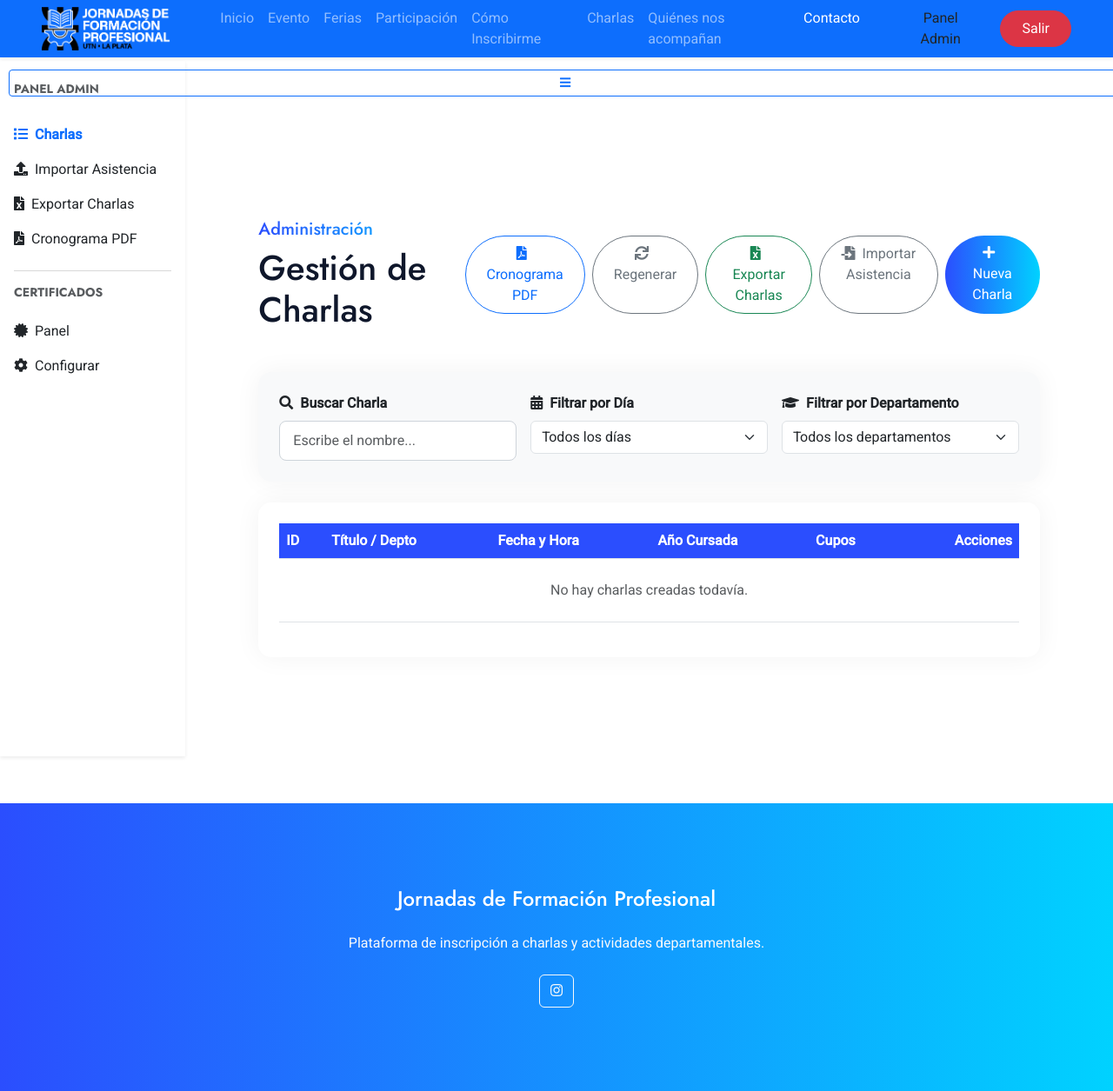
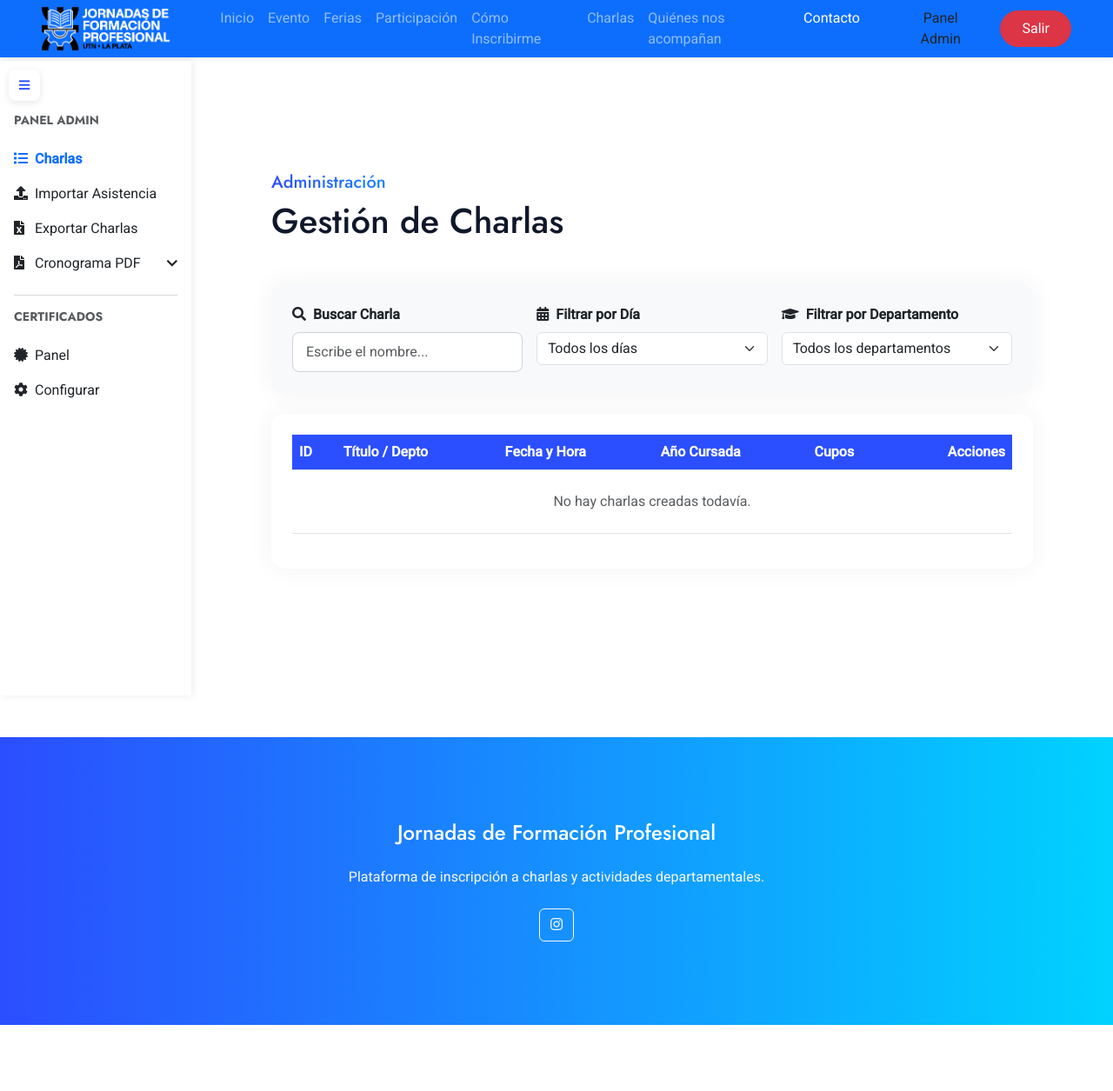
Before and after one commit to UTN-FRLP-Sau/jornadas-django, a Django app: page /admin/dashboard/ in a window 1280 px wide. Shown: the whole page at 87% size. After the commit the page ends 1179 px from the top, so only its background shows below. Run offline with Django 5.2, Linux system fonts and the light colour scheme; the visitor is signed in with stand-in values (Sample User, id 1); data that the repository does not hold is empty; some libraries are stand-ins or nearby versions.

Commit message:
feat(admin): sidebar colapsable con toggle fijo y submenu para cronograma PDF

```diff
--- a/charlas/templates/charlas/admin_dashboard.html
+++ b/charlas/templates/charlas/admin_dashboard.html
@@ -1,29 +1,12 @@
 {% extends 'charlas/base_admin.html' %}
 {% with force_white_nav=True %}
 {% block admin_content %}
-<div class="container-fluid py-5" style="padding-top: 100px !important;">
+<div class="container-fluid py-5" >
     <div class="container py-5 px-lg-5">
         <div class="d-flex justify-content-between align-items-center mb-5">
             <div>
                 <h5 class="text-primary-gradient fw-medium">Administración</h5>
                 <h1 class="mb-0">Gestión de Charlas</h1>
-            </div>
-            <div class="d-flex gap-2">
-                <a href="{% url 'export_cronograma_pdf' %}" class="btn btn-outline-primary py-2 px-4 rounded-pill">
-                    <i class="fa fa-file-pdf me-2"></i>Cronograma PDF
-                </a>
-                <a href="{% url 'export_cronograma_pdf' %}?regenerar=1" class="btn btn-outline-secondary py-2 px-4 rounded-pill">
-                    <i class="fa fa-sync me-2"></i>Regenerar
-                </a>
-                <a href="{% url 'export_talks' %}" class="btn btn-outline-success py-2 px-4 rounded-pill">
-                    <i class="fa fa-file-excel me-2"></i>Exportar Charlas
-                </a>
-                <a href="{% url 'import_attendance' %}" class="btn btn-outline-secondary py-2 px-4 rounded-pill">
-                    <i class="fa fa-file-import me-2"></i>Importar Asistencia
-                </a>
-                <a href="{% url 'admin_new_talk' %}" class="btn btn-primary-gradient py-2 px-4 rounded-pill">
-                    <i class="fa fa-plus me-2"></i>Nueva Charla
-                </a>
             </div>
         </div>
 
--- a/charlas/templates/charlas/admin_scan.html
+++ b/charlas/templates/charlas/admin_scan.html
@@ -1,7 +1,7 @@
 {% extends 'charlas/base_admin.html' %}
 {% with force_white_nav=True %}
 {% block admin_content  %}
-<div class="container-xxl py-5" style="padding-top: 100px !important;">
+<div class="container-xxl py-5">
     <div class="container px-lg-5">
         <div class="row justify-content-center">
             <div class="col-lg-8">
--- a/charlas/templates/charlas/admin_talk_details.html
+++ b/charlas/templates/charlas/admin_talk_details.html
@@ -1,7 +1,7 @@
 {% extends 'charlas/base_admin.html' %}
 {% with force_white_nav=True %}
 {% block admin_content %}
-<div class="container-fluid py-5" style="padding-top: 100px !important;">
+<div class="container-fluid py-5">
     <div class="container py-5 px-lg-5">
         <div class="mb-4 d-flex justify-content-between align-items-start">
             <div>
--- a/charlas/templates/charlas/base.html
+++ b/charlas/templates/charlas/base.html
@@ -167,5 +167,6 @@
     </script>
 
     {% block scripts %}{% endblock %}
+    {% block sidebar_scripts %}{% endblock %}
 </body>
 </html>
--- a/charlas/templates/charlas/base_admin.html
+++ b/charlas/templates/charlas/base_admin.html
@@ -2,75 +2,87 @@
 {% with force_white_nav=True %}
 
 {% block content %}
-<div class="container-fluid" style="padding-top: 80px;">
-    <div class="row">
 
-        <!-- Toggle button -->
-        <button id="sidebar-toggle" class="btn btn-sm btn-outline-primary"
-            style="position: fixed; top: 80px; left: 10px; z-index: 200;">
+<!-- Toggle fijo, siempre visible -->
+<button id="sidebar-toggle" class="btn btn-sm border-0"
+    style="position: fixed; top: 80px; left: 10px; z-index: 999; color: #2b4efe; background: white; box-shadow: 0 2px 8px rgba(0,0,0,0.1); border-radius: 8px; width: 36px; height: 36px;">
     <i class="fa fa-bars"></i>
 </button>
 
+<div style="padding-top: 70px; display: flex; min-height: 100vh;">
+
     <!-- Sidebar -->
-        <div id="sidebar" class="col-lg-2 col-md-3 d-none d-md-block bg-white shadow-sm min-vh-100 py-4 px-0"
-            style="position: fixed; top: 70px; left: 0; z-index: 100; transition: 0.3s;">
-            <div class="px-3 mb-4">
-                <h6 class="text-muted text-uppercase small fw-bold">Panel Admin</h6>
+    <div id="sidebar" style="width: 220px; min-width: 220px; background: white; box-shadow: 2px 0 10px rgba(0,0,0,0.07); padding: 60px 0 24px 0; transition: width 0.3s, min-width 0.3s; overflow: hidden;">
+
+        <div class="px-3 mb-3">
+            <h6 class="text-muted text-uppercase small fw-bold mb-0 sidebar-label">Panel Admin</h6>
         </div>
+
         <nav class="nav flex-column">
             <a href="{% url 'admin_dashboard' %}" class="nav-link px-3 py-2 {% if request.resolver_match.url_name == 'admin_dashboard' %}text-primary fw-bold{% else %}text-dark{% endif %}">
-                    <i class="fa fa-list me-2"></i>Charlas
+                <i class="fa fa-list" style="min-width:16px;"></i><span class="sidebar-label ms-2">Charlas</span>
             </a>
             <a href="{% url 'import_attendance' %}" class="nav-link px-3 py-2 {% if request.resolver_match.url_name == 'import_attendance' %}text-primary fw-bold{% else %}text-dark{% endif %}">
-                    <i class="fa fa-upload me-2"></i>Importar Asistencia
+                <i class="fa fa-upload" style="min-width:16px;"></i><span class="sidebar-label ms-2">Importar Asistencia</span>
             </a>
             <a href="{% url 'export_talks' %}" class="nav-link px-3 py-2 text-dark">
-                    <i class="fa fa-file-excel me-2"></i>Exportar Charlas
+                <i class="fa fa-file-excel" style="min-width:16px;"></i><span class="sidebar-label ms-2">Exportar Charlas</span>
             </a>
-                <a href="{% url 'export_cronograma_pdf' %}" class="nav-link px-3 py-2 text-dark">
-                    <i class="fa fa-file-pdf me-2"></i>Cronograma PDF
+            <div class="nav-item">
+                <a class="nav-link px-3 py-2 text-dark d-flex justify-content-between align-items-center"
+                   data-bs-toggle="collapse" href="#cronograma-menu" role="button">
+                    <span><i class="fa fa-file-pdf" style="min-width:16px;"></i><span class="sidebar-label ms-2">Cronograma PDF</span></span>
+                    <i class="fa fa-chevron-down sidebar-label small"></i>
                 </a>
+                <div class="collapse" id="cronograma-menu">
+                    <nav class="nav flex-column ps-4">
+                        <a href="{% url 'export_cronograma_pdf' %}" class="nav-link py-1 text-dark small">
+                            <i class="fa fa-download me-2"></i><span class="sidebar-label">Descargar</span>
+                        </a>
+                        <a href="{% url 'export_cronograma_pdf' %}?regenerar=1" class="nav-link py-1 text-dark small">
+                            <i class="fa fa-sync me-2"></i><span class="sidebar-label">Regenerar</span>
+                        </a>
+                    </nav>
+                </div>
+            </div>
             <hr class="mx-3">
             <div class="px-3 mb-2">
-                    <h6 class="text-muted text-uppercase small fw-bold">Certificados</h6>
+                <h6 class="text-muted text-uppercase small fw-bold sidebar-label">Certificados</h6>
             </div>
             <a href="{% url 'certificate_dashboard' %}" class="nav-link px-3 py-2 {% if request.resolver_match.url_name == 'certificate_dashboard' %}text-primary fw-bold{% else %}text-dark{% endif %}">
-                    <i class="fa fa-certificate me-2"></i>Panel
+                <i class="fa fa-certificate" style="min-width:16px;"></i><span class="sidebar-label ms-2">Panel</span>
             </a>
             <a href="{% url 'certificate_config' %}" class="nav-link px-3 py-2 {% if request.resolver_match.url_name == 'certificate_config' %}text-primary fw-bold{% else %}text-dark{% endif %}">
-                    <i class="fa fa-cog me-2"></i>Configurar
+                <i class="fa fa-cog" style="min-width:16px;"></i><span class="sidebar-label ms-2">Configurar</span>
             </a>
         </nav>
     </div>
 
     <!-- Contenido principal -->
-        <div id="main-content" class="col-lg-10 col-md-9 ms-auto py-4 px-4" style="transition: 0.3s;">
+    <div id="main-content" style="flex: 1; padding: 32px; overflow-x: auto;">
         {% block admin_content %}{% endblock %}
     </div>
 
 </div>
-</div>
 {% endblock %}
-{% endwith %}
 
-{% block scripts %}
+{% block sidebar_scripts %}
 <script>
 const toggle = document.getElementById('sidebar-toggle');
 const sidebar = document.getElementById('sidebar');
-const main = document.getElementById('main-content');
+const labels = document.querySelectorAll('.sidebar-label');
 let collapsed = false;
 
 toggle.addEventListener('click', () => {
     collapsed = !collapsed;
     if (collapsed) {
-        sidebar.style.transform = 'translateX(-100%)';
-        main.style.marginLeft = '0';
-        main.style.width = '100%';
+        sidebar.style.width = '0px';
+        sidebar.style.minWidth = '0px';
     } else {
-        sidebar.style.transform = 'translateX(0)';
-        main.style.marginLeft = '';
-        main.style.width = '';
+        sidebar.style.width = '220px';
+        sidebar.style.minWidth = '220px';
     }
 });
 </script>
 {% endblock %}
+{% endwith %}
--- a/charlas/templates/charlas/certificate_config.html
+++ b/charlas/templates/charlas/certificate_config.html
@@ -1,7 +1,7 @@
 {% extends 'charlas/base_admin.html' %}
 {% with force_white_nav=True %}
 {% block admin_content  %}
-<div class="container-xxl py-5" style="padding-top: 100px !important;">
+<div class="container-xxl py-5">
     <div class="container py-5 px-lg-5">
         <div class="row justify-content-center">
             <div class="col-lg-6">
--- a/charlas/templates/charlas/certificate_dashboard.html
+++ b/charlas/templates/charlas/certificate_dashboard.html
@@ -1,7 +1,7 @@
 {% extends 'charlas/base_admin.html' %}
 {% with force_white_nav=True %}
 {% block admin_content  %}
-<div class="container-fluid py-5" style="padding-top: 100px !important;">
+<div class="container-fluid py-5">
     <div class="container py-5 px-lg-5">
 
         <div class="d-flex justify-content-between align-items-center mb-5">
--- a/charlas/templates/charlas/certificate_emit_confirm.html
+++ b/charlas/templates/charlas/certificate_emit_confirm.html
@@ -1,7 +1,7 @@
 {% extends 'charlas/base_admin.html' %}
 {% with force_white_nav=True %}
 {% block admin_content %}
-<div class="container-xxl py-5" style="padding-top: 100px !important;">
+<div class="container-xxl py-5">
     <div class="container py-5 px-lg-5">
         <div class="row justify-content-center">
             <div class="col-lg-6 text-center">
--- a/charlas/templates/charlas/certificate_emit_status.html
+++ b/charlas/templates/charlas/certificate_emit_status.html
@@ -1,7 +1,7 @@
 {% extends 'charlas/base_admin.html' %}
 {% with force_white_nav=True %}
 {% block admin_content %}
-<div class="container-xxl py-5" style="padding-top: 100px !important;">
+<div class="container-xxl py-5">
     <div class="container py-5 px-lg-5">
         <div class="row justify-content-center">
             <div class="col-lg-6 text-center">
--- a/charlas/templates/charlas/import_attendance.html
+++ b/charlas/templates/charlas/import_attendance.html
@@ -1,7 +1,7 @@
 {% extends 'charlas/base_admin.html' %}
 {% with force_white_nav=True %}
 {% block admin_content %}
-<div class="container-fluid py-5" style="padding-top: 100px !important;">
+<div class="container-fluid py-5">
     <div class="container py-5 px-lg-5">
         <div class="mb-5">
             <h5 class="text-primary-gradient fw-medium">Administración</h5>
--- a/charlas/templates/charlas/scanner_dashboard.html
+++ b/charlas/templates/charlas/scanner_dashboard.html
@@ -1,7 +1,7 @@
 {% extends 'charlas/base_admin.html' %}
 {% with force_white_nav=True %}
 {% block admin_content %}
-<div class="container-fluid py-5" style="padding-top: 100px !important;">
+<div class="container-fluid py-5">
     <div class="container py-5 px-lg-5">
         <div class="d-flex justify-content-between align-items-center mb-5">
             <div>
--- a/charlas/templates/charlas/talk_form.html
+++ b/charlas/templates/charlas/talk_form.html
@@ -1,7 +1,7 @@
 {% extends 'charlas/base_admin.html' %}
 {% with force_white_nav=True %}
 {% block admin_content  %}
-<div class="container-xxl py-5" style="padding-top: 100px !important;">
+<div class="container-xxl py-5">
     <div class="container py-5 px-lg-5">
         <div class="row justify-content-center">
             <div class="col-lg-9">
```
Lines whose indentation alone changed are shown as unchanged.
